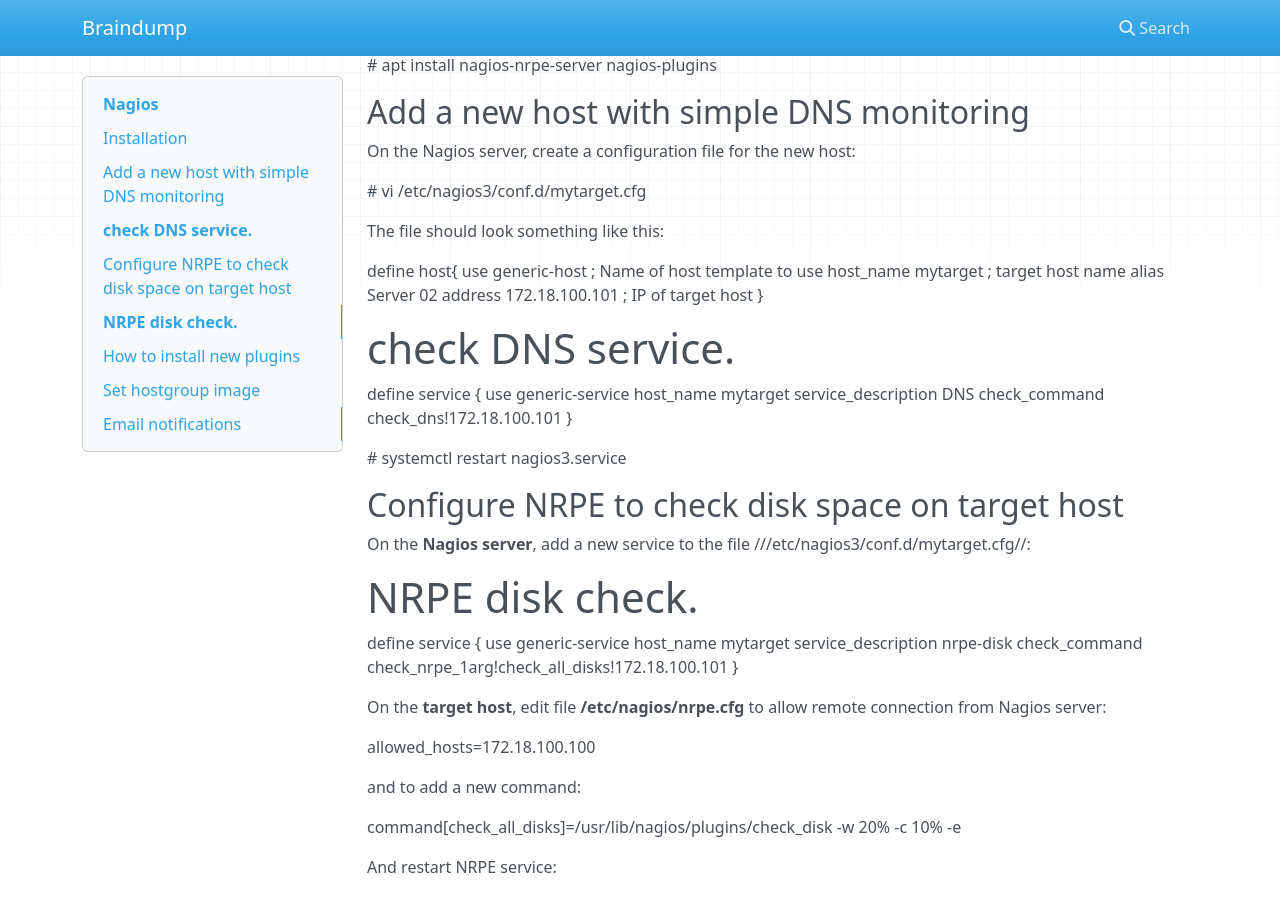
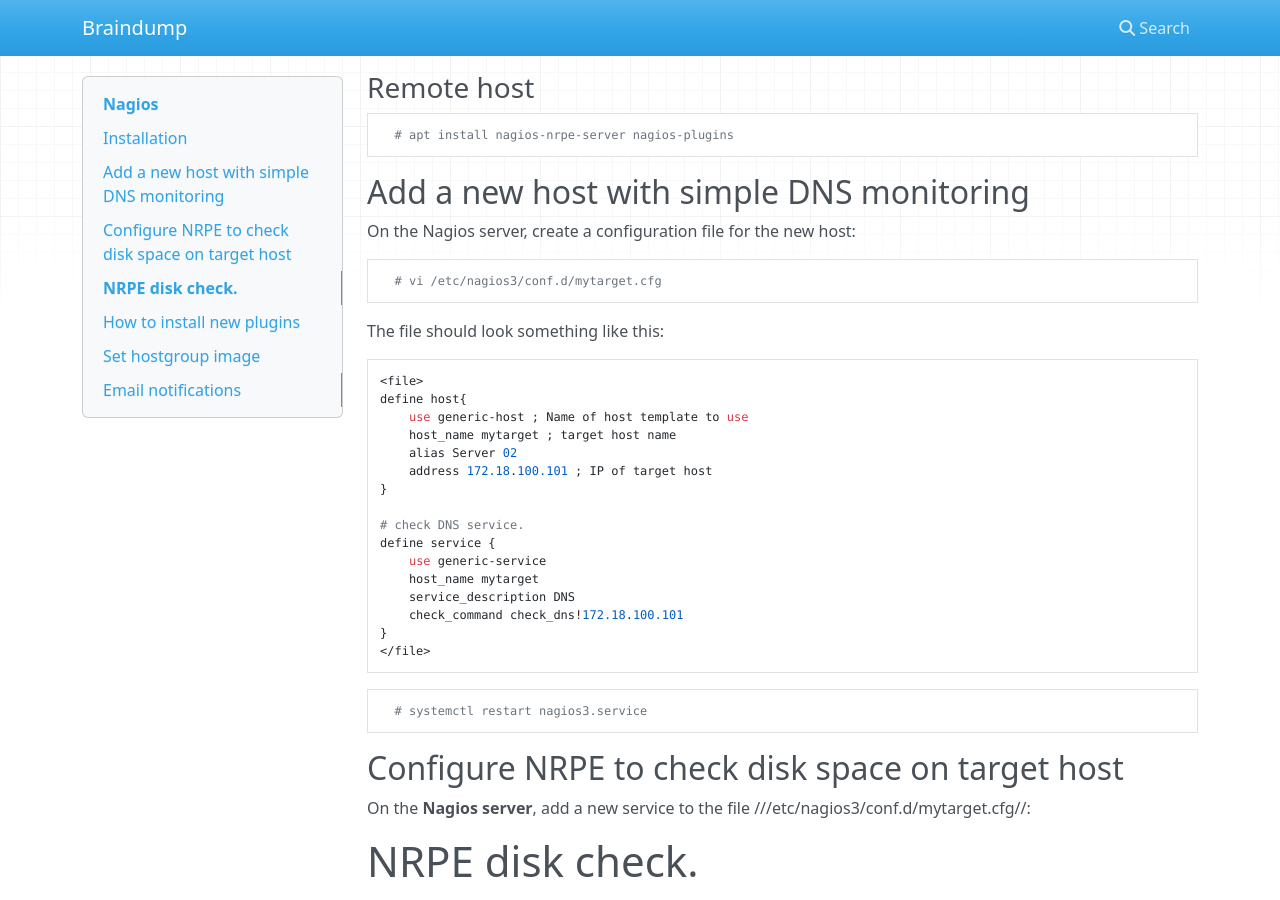
Before and after one commit to anotherMe/braindump, an MkDocs documentation site: the page built from docs/misc/nagios.md, in a window 1280 px wide and 900 px high, scrolled down 515 px. Built offline with MkDocs 1.6.1, drawn with Linux system fonts in a browser that asks for light colours; nearby versions of some CDN libraries.

Commit message:
Some files updated

````diff
--- a/docs/misc/nagios.md
+++ b/docs/misc/nagios.md
@@ -7,32 +7,41 @@ Install & config instructions for a fresh, text only, Ubuntu 16 Server installat
 
 ### Main host
 
+```bash
   # apt install nagios3 nagios-nrpe-plugin
+```
 
 During installation you'll be asked for //nagiosadmin// password.
 
 Subsequently, you can change that password by issuing:
 
+```bash
   # htpasswd /etc/nagios3/htpasswd.users nagiosadmin
+```
 
 To add another user:
 
+```bash
   # htpasswd /etc/nagios3/htpasswd.users steve
-
+```
 
 ### Remote host
 
+```bash
   # apt install nagios-nrpe-server nagios-plugins
-
+```
 
 ## Add a new host with simple DNS monitoring
 
 On the Nagios server, create a configuration file for the new host:
 
+```bash
   # vi /etc/nagios3/conf.d/mytarget.cfg
+```
 
 The file should look something like this:
 
+```
 <file>
 define host{
 	use generic-host ; Name of host template to use
@@ -49,9 +58,11 @@ define service {
 	check_command check_dns!172.18.100.101
 }
 </file>
+```
 
+```bash
   # systemctl restart nagios3.service
-
+```
 
 ## Configure NRPE to check disk space on target host
 
@@ -77,8 +88,9 @@ and to add a new command:
 
 And restart NRPE service:
 
+```bash
   # /etc/init.d/nagios-nrpe-server restart
-
+```
 
 ## How to install new plugins
 
@@ -114,7 +126,9 @@ First step is adding a new contact and, possibly, add the contact to a contact g
 
 On Debian based distro we can do that by editing:
 
+```bash
   # vi /etc/nagios3/conf.d/contacts_nagios2.cfg
+```
 
 Now we can link our contacts / contact groups to our hosts or services. In the example below, we are going to notify all the contacts in the //admins// group when something happens to one of our hosts. Let's modify the file **/etc/nagios3/conf.d/myhost_nagios2.cfg**:
 
````
Also changed, not shown: docs/java/xjc.md (+1 -1 lines), docs/misc/docker_stack.md (+16 -0 lines).
